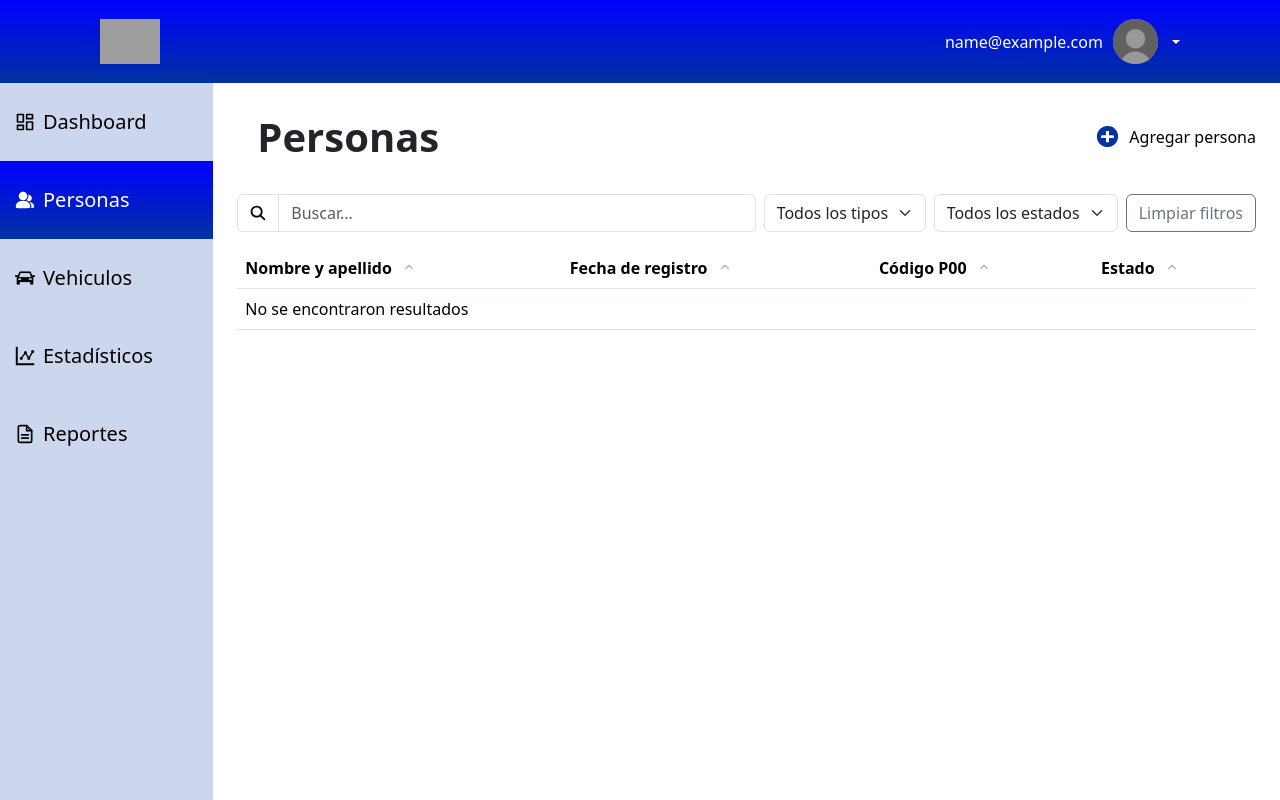
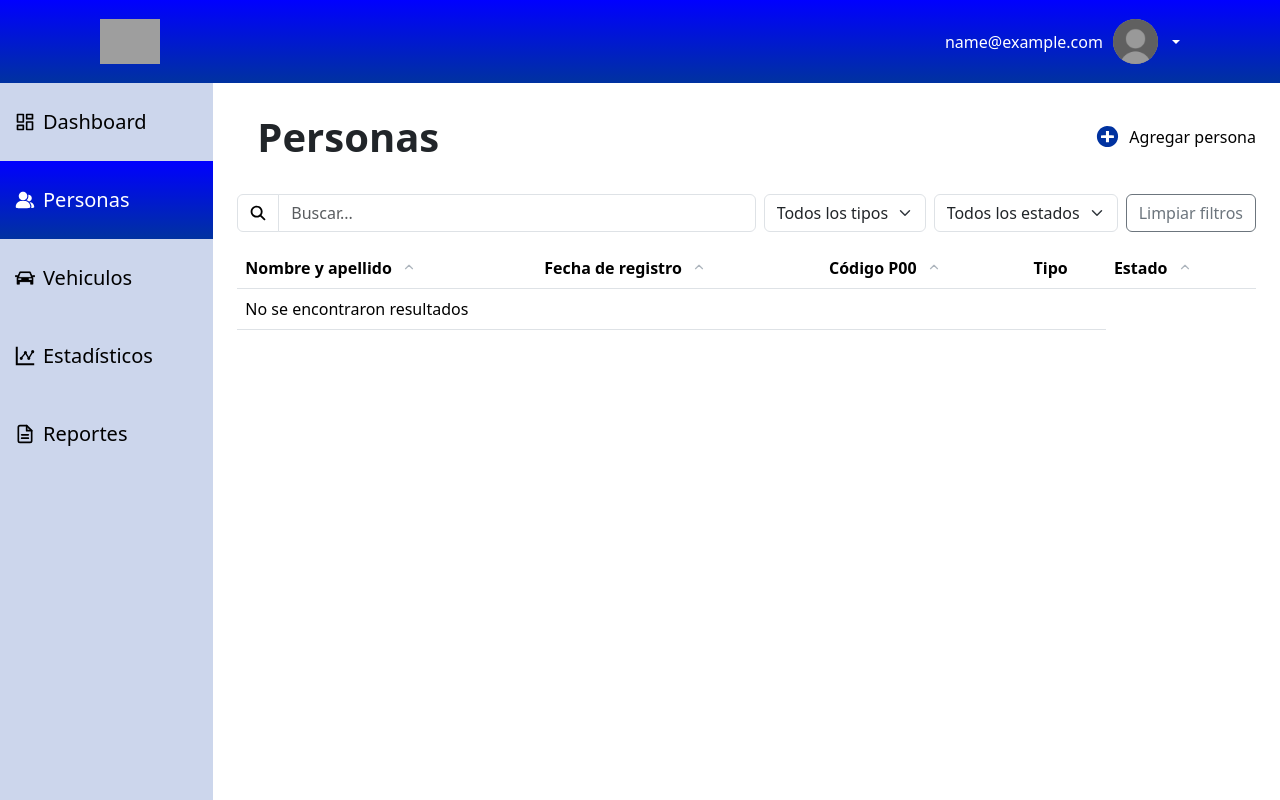
Before and after one commit to LuisVelasco1986/pasantias, a Django app: page /dashboard/personas/ in a window 1280 px wide. Run offline with Django 5.2, Linux system fonts and the light colour scheme; the visitor is signed in with stand-in values (Sample User, id 1); data that the repository does not hold is empty; some libraries are stand-ins or nearby versions; grey boxes are pictures that could not be loaded.

Commit message:
add: tipo a Personas en Dashboard

```diff
--- a/templates/pages/empleados.html
+++ b/templates/pages/empleados.html
@@ -105,6 +105,9 @@
             </a>
         </th>
         <th>
+            Tipo
+        </th>
+        <th>
             Estado
             <a href="?{% if orden_actual == 'estado' %}{% querystring request.GET 'orden' '-estado' %}{% else %}{% querystring request.GET 'orden' 'estado' %}{% endif %}"
                class="sort-icon
--- a/templates/partials/personas_list.html
+++ b/templates/partials/personas_list.html
@@ -3,6 +3,7 @@
     <td>{{ empleado.nombres }} {{ empleado.apellidos }}</td>
     <td>{{ empleado.fecha_registro|date:"d/m/Y" }}</td>
     <td>{% if empleado.codigo_p00%}{{ empleado.codigo_p00 }}{% else %}-{% endif %}</td>
+    <td>{{ empleado.id_tipo }}</td>
     <td>
         <div class="{% if empleado.activo %}personaActiva{% else %}personaInactiva{% endif %}">{% if empleado.activo %}Activo{% else %}Inactivo{% endif %}
         </div>
```
